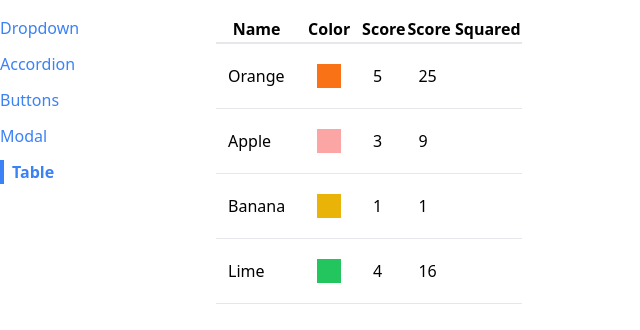
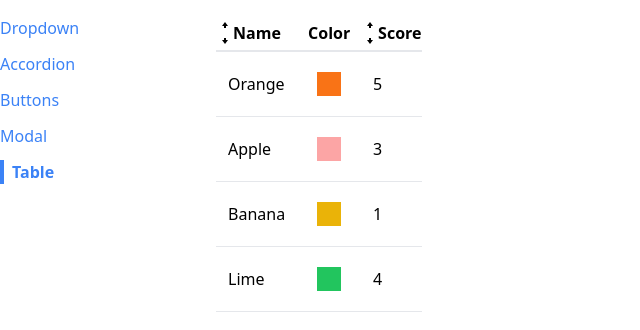
Before and after one commit to alyamkin/udemy-modern-react-with-redux, a React (Create React App) app in the folder comps/: page /table in a window 1280 px wide. Shown: the top 330 px of the page, without its empty margins (0-640 px from the left). Built offline with nearby package versions, Linux system fonts and the light colour scheme.

Commit message:
Add section16 Getting clever with data sorting

```diff
--- a/comps/src/Pages/TablePage.js
+++ b/comps/src/Pages/TablePage.js
@@ -1,4 +1,5 @@
 import Table from "../components/Table";
+import SortableTable from "../components/SortableTable";
 
 const data = [
   { name: "Orange", color: "bg-orange-500", score: 5 },
@@ -8,19 +9,28 @@ const data = [
 ];
 
 const config = [
-  { label: "Name", render: (fruit) => fruit.name },
+  {
+    label: "Name",
+    render: (fruit) => fruit.name,
+    sortValue: (fruit) => fruit.name,
+    sortFunction: (a, b) => a.localeCompare(b),
+  },
   {
     label: "Color",
     render: (fruit) => <div className={`p-3 m-2 ${fruit.color}`} />,
   },
-  { label: "Score", render: (fruit) => fruit.score },
-  { label: "Score Squared", render: (fruit) => fruit.score ** 2 },
+  {
+    label: "Score",
+    render: (fruit) => fruit.score,
+    sortValue: (fruit) => fruit.score,
+    sortFunction: (a, b) => a - b,
+  },
 ];
 
 function TablePage() {
   return (
     <div>
-      <Table data={data} config={config} />
+      <SortableTable data={data} config={config} />
     </div>
   );
 }
--- /dev/null
+++ b/comps/src/components/SortableTable.js
@@ -0,0 +1,110 @@
+import { useState } from "react";
+import { GoArrowSmallDown, GoArrowSmallUp } from "react-icons/go";
+import Table from "./Table";
+
+function SortableTable(props) {
+  const [sortOrder, setSortOrder] = useState(null);
+  const [sortBy, setSortBy] = useState(null);
+  const { config, data } = props;
+
+  const handleClick = (label) => {
+    if (label !== sortBy) {
+      setSortOrder("asc");
+      setSortBy(label);
+      return;
+    }
+
+    if (sortOrder === null) {
+      setSortOrder("asc");
+      setSortBy(label);
+    } else if (sortOrder === "asc") {
+      setSortOrder("desc");
+      setSortBy(label);
+    } else if (sortOrder === "desc") {
+      setSortOrder(null);
+      setSortBy(null);
+    }
+  };
+
+  const updatedConfig = config.map((column) => {
+    if (!column.sortValue) {
+      return column;
+    }
+
+    return {
+      ...column,
+      header: () => (
+        <th
+          className="cursor-pointer hover:bg-gray-100"
+          onClick={() => handleClick(column.label)}
+        >
+          <div className="flex items-center">
+            {getIcons(column.label, sortBy, sortOrder)}
+            {column.label}
+          </div>
+        </th>
+      ),
+    };
+  });
+
+  const sortData = (data, sortBy, sortOrder) => {
+    if (sortOrder && sortBy) {
+      const { sortValue, sortFunction } = config.find(
+        (column) => sortBy === column.label
+      );
+
+      const sortedData = [...data].sort((a, b) => {
+        const valueA = sortValue(a);
+        const valueB = sortValue(b);
+        const reverseOrder = sortOrder === "asc" ? 1 : -1;
+        return sortFunction(valueA, valueB) * reverseOrder;
+      });
+
+      return sortedData;
+    }
+
+    return data;
+  };
+
+  let sortedData = sortData(data, sortBy, sortOrder);
+
+  const getIcons = (label, sortBy, sortOrder) => {
+    if (label !== sortBy) {
+      return (
+        <div>
+          <GoArrowSmallUp />
+          <GoArrowSmallDown />
+        </div>
+      );
+    }
+
+    if (sortOrder == "null") {
+      return (
+        <div>
+          <GoArrowSmallUp />
+          <GoArrowSmallDown />
+        </div>
+      );
+    } else if (sortOrder === "asc") {
+      return (
+        <div>
+          <GoArrowSmallUp />
+        </div>
+      );
+    } else if (sortOrder === "desc") {
+      return (
+        <div>
+          <GoArrowSmallDown />
+        </div>
+      );
+    }
+  };
+
+  return (
+    <div>
+      <Table {...props} config={updatedConfig} data={sortedData} />
+    </div>
+  );
+}
+
+export default SortableTable;
--- a/comps/src/components/Table.js
+++ b/comps/src/components/Table.js
@@ -1,6 +1,12 @@
+import { Fragment } from "react";
+
 function Table({ data, config }) {
   const renderedHeaders = config.map((column) => {
-    return <th key={column.label}>{column.label}</th>;
+    return column.header ? (
+      <Fragment key={column.label}>{column.header()}</Fragment>
+    ) : (
+      <th key={column.label}>{column.label}</th>
+    );
   });
 
   const renderedBody = data.map((row) => (
--- a/comps/src/temp.js
+++ b/comps/src/temp.js
@@ -41,3 +41,24 @@ promise.then(
 [...document.querySelectorAll("*")].filter((el) => {
   return !["", "static"].includes(el.style.position);
 });
+
+const data = [
+  { name: "Tomato", cost: 10, weight: 5 },
+  { name: "Carrot", cost: 15, weight: 2 },
+  { name: "Onion", cost: 5, weight: 7 },
+];
+
+function getSortValue(obj, prop) {
+  return obj[prop];
+}
+
+data.sort((objA, objB) => {
+  const valueA = getSortValue(objA, "name");
+  const valueB = getSortValue(objB, "name");
+
+  return valueA.localeCompare(valueB);
+});
+
+data.sort((obj1, obj2) => {
+  return obj1.cost - obj2.cost;
+});
```
